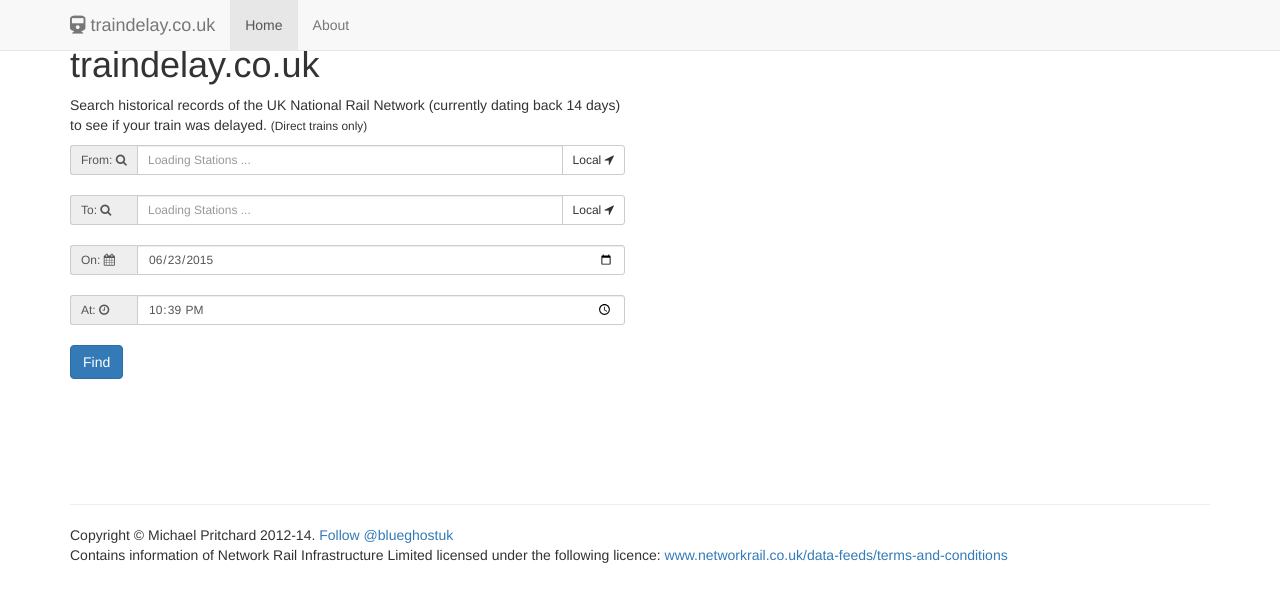
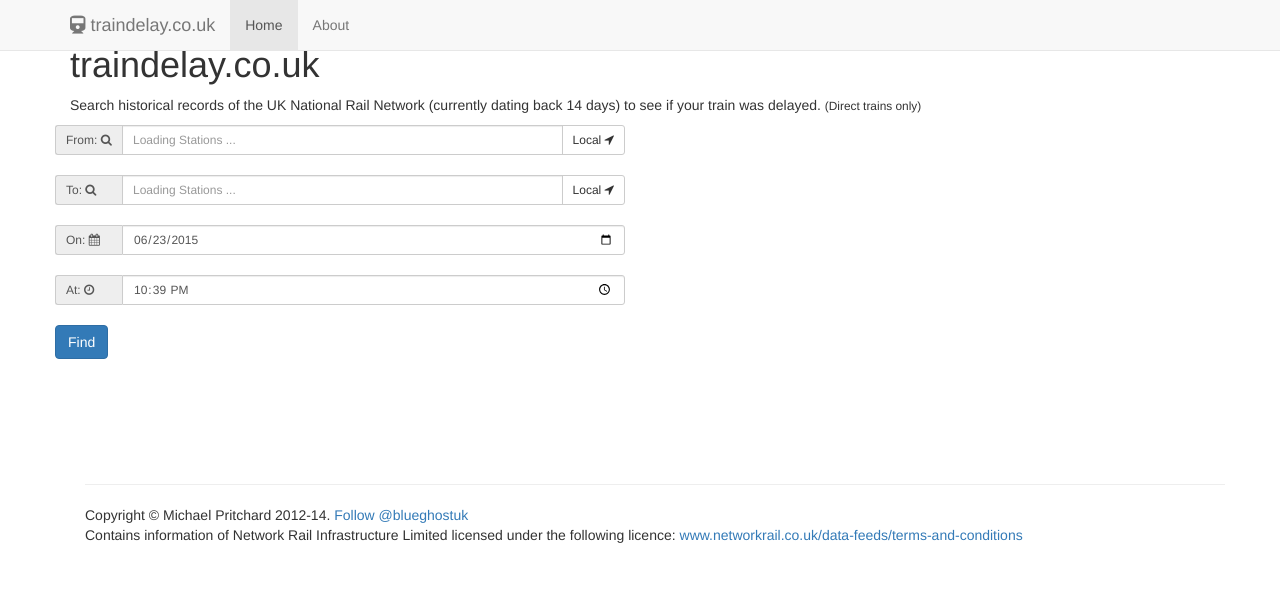
Before and after one commit to blueghostuk/traindelayed, a Jekyll site: the page built from index.html, in a window 1280 px wide. Shown: the top 602 px of the page. Built offline with Jekyll 4.4.1, drawn with Linux system fonts in a browser that asks for light colours; nearby versions of some CDN libraries; comment, search, counter and statistics services are not loaded.

Commit message:
Update index.html
title and info text can be full width

```diff
--- a/index.html
+++ b/index.html
@@ -7,11 +7,14 @@ js:
 ---
 
 <div class="row">
-    <div class="col-md-6 col-xs-12 col-sm-12">
+    <div class="col-xs-12">
         <h1>{{ site.name }}</h1>
         <p class="info-text">
             Search historical records of the UK National Rail Network (currently dating back 14 days) to see if your train was delayed. <small>(Direct trains only)</small>
         </p>
+</div>
+<div class="row">
+    <div class="col-md-6 col-sm-12 col-xs-12 ">
         <form>
             <div class="input-group input-group-sm">
                 <span class="input-group-addon">From:&nbsp;<i class="fa fa-search"></i></span>
```
